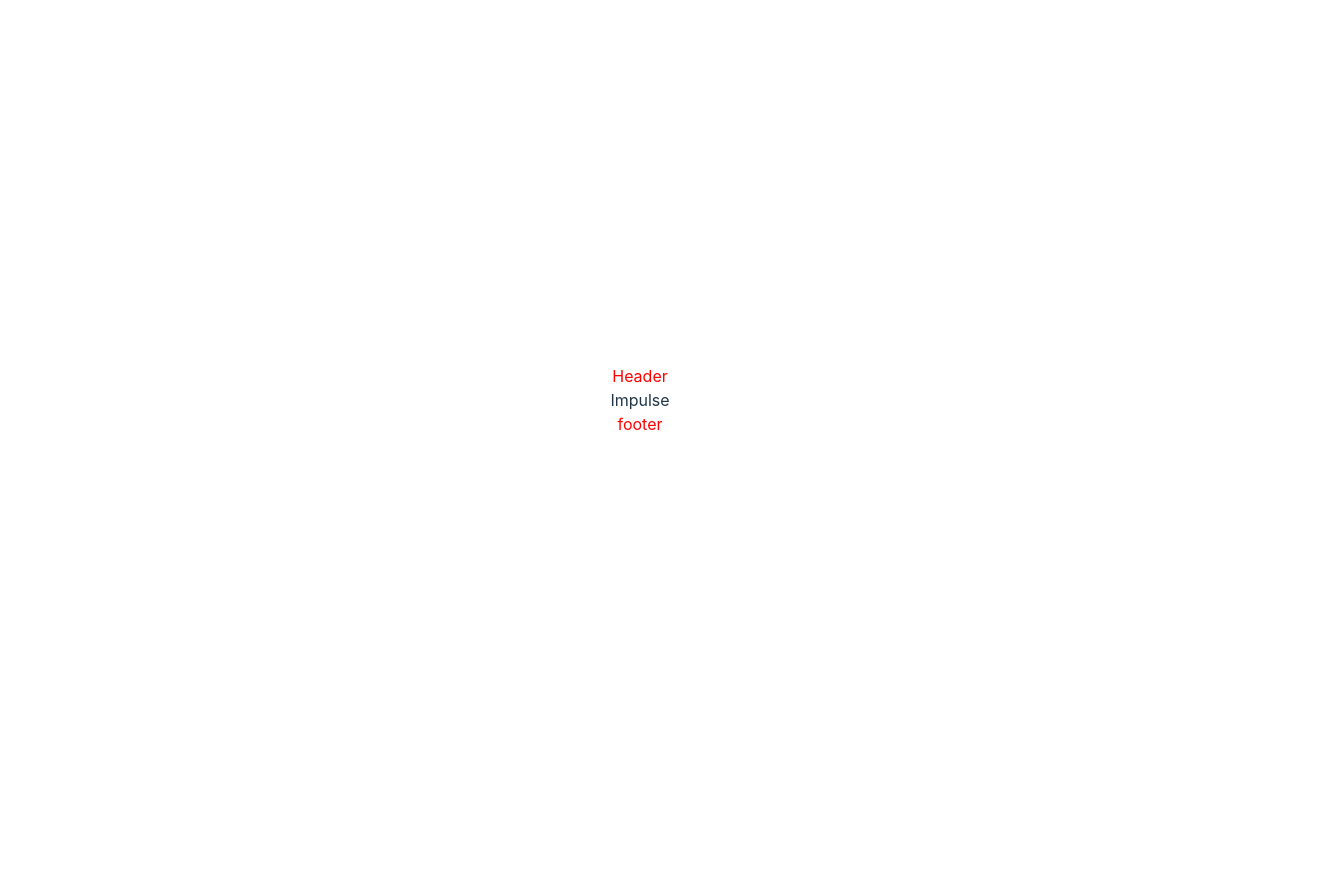
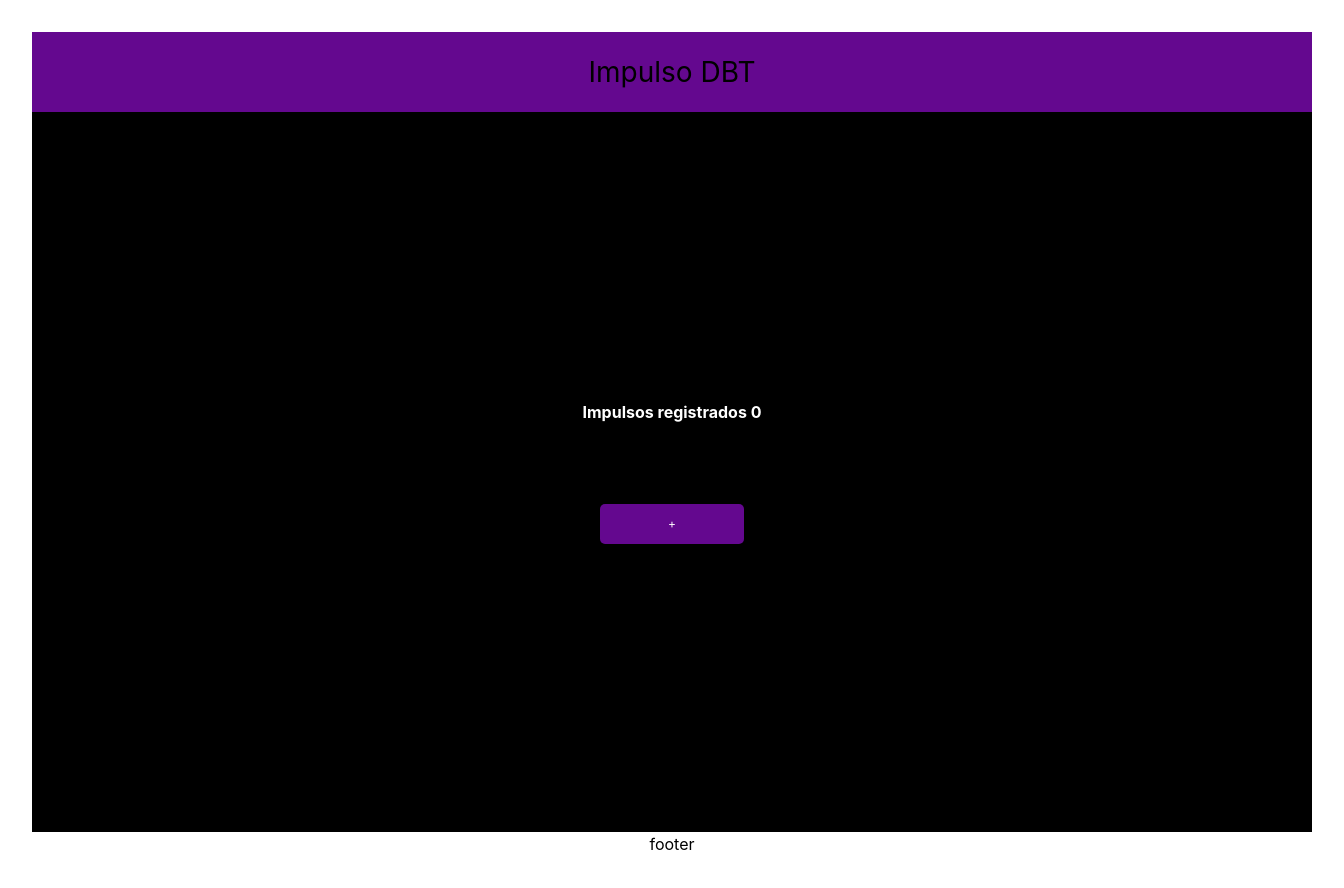
Before and after one commit to omateusanjos/mt-graph-project, a React (Vite) app: page / in a window 1280 px wide. Shown: the top 888 px of the page, 1344 px wide, since content can reach past the window. Before the commit the page ends 800 px from the top, so only its background shows below. Built offline with nearby package versions, Linux system fonts and the light colour scheme.

Commit message:
create list and styles

```diff
--- a/package.json
+++ b/package.json
@@ -12,6 +12,7 @@
   },
   "dependencies": {
     "react": "^18.2.0",
+    "react-animations": "^1.0.0",
     "react-dom": "^18.2.0"
   },
   "devDependencies": {
--- a/src/components/Impulse/Impulse.module.scss
+++ b/src/components/Impulse/Impulse.module.scss
@@ -0,0 +1,37 @@
+.impulse {
+    align-items: center;
+    background-color: rgb(0, 0, 0);
+    color: white;
+    display: flex;
+    flex-direction: column;
+    gap: 5vh;
+    grid-area: main;
+    justify-content: center;
+}
+
+.title {
+    font-size: 2vh;
+    font-weight: 700;
+    margin: 0;
+    padding: 0;
+}
+
+.button {
+    background-color: rgb(100, 8, 143);
+    border-radius: 5px;
+    border: none;
+    color: white;
+    cursor: pointer;
+    font-size: 1.5vh;
+    padding: 0.5rem;
+    text-align: center;
+    text-decoration: none;
+    width: 10vw;
+}
+
+.list {
+    display: grid;
+    grid-template-columns: 1fr 1fr 1fr;
+    gap: 5vh;
+    max-height: fit-content;
+}
--- a/src/components/Impulse/index.tsx
+++ b/src/components/Impulse/index.tsx
@@ -1,7 +1,86 @@
-import React from "react";
+import { useState } from "react";
+import { ImpulseListProps } from "../../types/impuse";
+import Box from "../box";
+import styles from "./Impulse.module.scss";
+
+const randomBackground = () => {
+  const colors = [
+    "#FFC0CB",
+    "#FFB6C1",
+    "#FF69B4",
+    "#FF1493",
+    "#DB7093",
+    "#C71585",
+    "#DA70D6",
+    "#D8BFD8",
+    "#DDA0DD",
+    "#EE82EE",
+    "#FF00FF",
+    "#FF00FF",
+    "#BA55D3",
+    "#9400D3",
+    "#9932CC",
+    "#8A2BE2",
+    "#9370DB",
+    "#7B68EE",
+    "#6A5ACD",
+    "#483D8B",
+    "#E6E6FA",
+    "#D8BFD8",
+    "#DDA0DD",
+  ];
+  const random = Math.floor(Math.random() * colors.length);
+  return colors[random];
+};
 
 const Impulse = () => {
-  return <div>Impulse</div>;
+  const list = window?.localStorage?.getItem("impulseList");
+  const [impulseList, setImpulseList] = useState<ImpulseListProps[]>(
+    list ? JSON.parse(list) : []
+  );
+  const [count, setCount] = useState(impulseList.length);
+
+  const handleAdd = () => {
+    const bgColor = randomBackground();
+    const id = count + 1;
+    const payload = {
+      id: id,
+      name: `Impulse ${id}`,
+      backgroundColor: bgColor,
+      details: {
+        description: `Description ${id}`,
+      },
+    };
+
+    localStorage.setItem(
+      "impulseList",
+      JSON.stringify([...impulseList, payload])
+    );
+
+    setCount(count + 1);
+    setImpulseList([...impulseList, payload]);
+  };
+
+  const handleRemove = (id: number) => {
+    const list = impulseList.filter((item) => item.id !== id);
+    localStorage.setItem("impulseList", JSON.stringify(list));
+    setImpulseList(list);
+  };
+
+  return (
+    <div className={styles.impulse}>
+      <div className={styles.title}>Impulsos registrados {count}</div>
+      <div className={styles.list}>
+        {impulseList.map((item: ImpulseListProps) => (
+          <Box key={item.id} {...item} handleRemove={handleRemove} />
+        ))}
+      </div>
+
+      <div className={styles.button} onClick={() => handleAdd()}>
+        +
+      </div>
+    </div>
+  );
 };
 
 export default Impulse;
--- /dev/null
+++ b/src/components/box/Box.module.scss
@@ -0,0 +1,27 @@
+.item {
+    background-color: rgb(149, 77, 205);
+    border-radius: 5px;
+    color: white;
+    cursor: pointer;
+    padding: 0.5rem;
+    text-align: center;
+    text-decoration: none;
+    max-width: 15vw;
+    display: flex;
+    justify-content: center;
+    align-items: center;
+    font-size: 1.5vh
+}
+
+.button {
+    background-color: rgb(100, 8, 143);
+    border-radius: 5px;
+    border: none;
+    color: white;
+    cursor: pointer;
+    font-size: 1.5rem;
+    padding: 0.5rem;
+    text-align: center;
+    text-decoration: none;
+    width: 1vw;
+}
--- /dev/null
+++ b/src/components/box/index.tsx
@@ -0,0 +1,33 @@
+import { useCallback } from "react";
+import { ImpulseListProps } from "../../types/impuse";
+import styles from "./Box.module.scss";
+
+type BoxProps = ImpulseListProps & {
+  handleRemove: (id: number) => void;
+};
+
+const Box = ({
+  id,
+  name,
+  details,
+  handleRemove,
+  backgroundColor,
+}: BoxProps) => {
+  return (
+    <div
+      key={id}
+      className={styles.item}
+      style={{
+        backgroundColor: backgroundColor,
+      }}
+    >
+      <div className={styles.name}>{name}</div>
+      <div className={styles.description}>{details?.description}</div>
+      <div className={styles.button} onClick={() => handleRemove(id)}>
+        -
+      </div>
+    </div>
+  );
+};
+
+export default Box;
--- a/src/components/footer/Footer.module.scss
+++ b/src/components/footer/Footer.module.scss
@@ -1,3 +1,3 @@
-.teste {
-    color: red;
+.footer {
+    grid-area: footer;
 }
--- a/src/components/footer/index.tsx
+++ b/src/components/footer/index.tsx
@@ -2,5 +2,5 @@ import React from "react";
 import styles from "./Footer.module.scss";
 
 export default function Footer() {
-  return <header className={styles.teste}>footer</header>;
+  return <header className={styles.footer}>footer</header>;
 }
--- a/src/components/header/Header.module.scss
+++ b/src/components/header/Header.module.scss
@@ -1,3 +1,9 @@
-.teste {
-    color: red;
+.header {
+    align-items: center;
+    display: flex;
+    grid-area: header;
+    justify-content: center;
+    background-color: rgb(100, 8, 143);
+    color: black;
+    font-size: 3.5vh
 }
--- a/src/components/header/index.tsx
+++ b/src/components/header/index.tsx
@@ -2,5 +2,5 @@ import React from "react";
 import styles from "./Header.module.scss";
 
 export default function Header() {
-  return <header className={styles.teste}>Header</header>;
+  return <header className={styles.header}>Impulso DBT </header>;
 }
--- a/src/styles/index.module.scss
+++ b/src/styles/index.module.scss
@@ -1,6 +1,11 @@
 .body {
+    background-color: rgb(0, 0, 0);
+    color: #000;
     display: grid;
-    width: 100%;
-    height: 100%;
-    grid-template-areas: header main footer;
+    gap: 5vh;
+    grid-template-areas: "header" "main" "footer";
+    grid-template-columns: 100vw;
+    grid-template-rows: 10vh 80vh 10vh;
+    height: 100vh;
+    width: 100vw;
 }
--- /dev/null
+++ b/src/types/impuse.ts
@@ -0,0 +1,8 @@
+export interface ImpulseListProps {
+    id: number;
+    name: string;
+    details?: {
+        description: string;
+    };
+    backgroundColor: string;
+}
```
Also changed, not shown: 2 other files (tests, documents, lock files or other folders).
